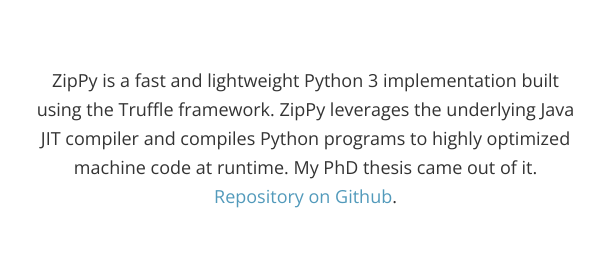
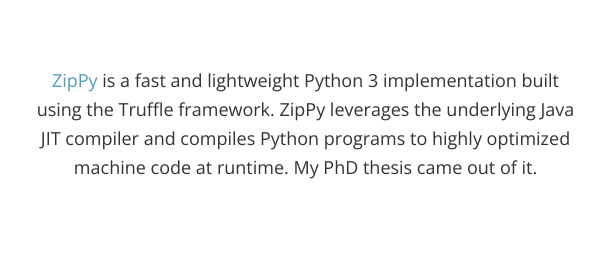
Before and after one commit to thezhangwei/thezhangwei.github.io, a plain HTML site: page index.html in a window 1280 px wide. Shown: the part 1662-1932 px from the top of the page, 432-1043 px from the left. Drawn offline with nearby package versions, Linux system fonts and the light colour scheme.

Commit message:
zippy link update

```diff
--- a/index.html
+++ b/index.html
@@ -125,12 +125,11 @@
 
         <div class="row">
           <div class="col-md-offset-2 col-md-2">
-            <a href="https://bitbucket.org/ssllab/zippy/" target="_blank"><img src="img/projects/zippy-logo-160.png" class="img-circle"></a>
+            <a href="https://github.com/securesystemslab/zippy" target="_blank"><img src="img/projects/zippy-logo-160.png" class="img-circle"></a>
           </div>
           <div class="col-md-6">
-            <p>ZipPy is a fast and lightweight Python 3 implementation built using the Truffle framework.
+            <p><a href="https://github.com/securesystemslab/zippy" target="_blank">ZipPy</a> is a fast and lightweight Python 3 implementation built using the Truffle framework.
               ZipPy leverages the underlying Java JIT compiler and compiles Python programs to highly optimized machine code at runtime. My PhD thesis came out of it.
-              <a href="https://github.com/securesystemslab/zippy" target="_blank">Repository on Github</a>.
               </p>
           </div>
         </div>
```
